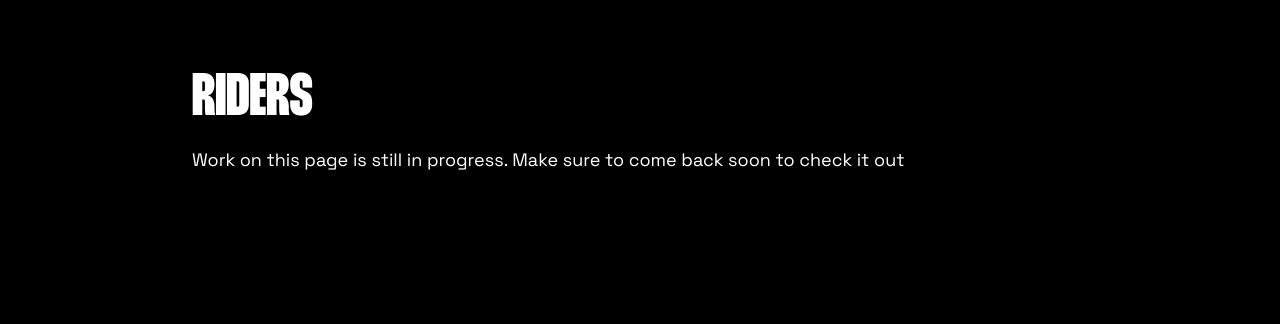
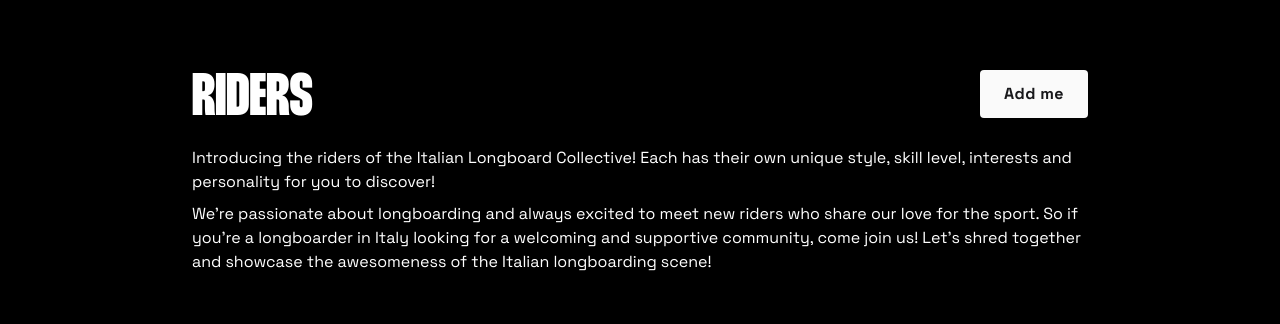
Before and after one commit to el1f/ilc-website, a Next.js app: page /riders in a window 1280 px wide. Shown: the part 186-510 px from the top of the page. Built offline with nearby package versions, Linux system fonts and the light colour scheme.

Commit message:
feat: riders page

```diff
--- a/src/pages/riders.tsx
+++ b/src/pages/riders.tsx
@@ -1,20 +1,59 @@
+import Head from "next/head";
+import Link from "next/link";
 import React from "react";
+
+import { RiderCard } from "@/components/RiderCard";
+import RIDERS from "@/data/riders";
 
 const Riders = () => {
 	return (
-		<main>
-			<section className="px-6 py-40 md:py-64 md:px-0">
-				<header className="container max-w-4xl mx-auto">
-					<h1 className="mb-4 text-6xl font-extrabold uppercase font-display">
-						Riders
-					</h1>
-					<p className="text-lg">
-						Work on this page is still in progress. Make sure to come back soon
-						to check it out
+		<>
+			<Head>
+				<title>ILC • Riders</title>
+			</Head>
+			<div className="px-6 py-40 md:py-64">
+				<header className="container max-w-4xl mx-auto mb-16">
+					<div className="flex justify-between">
+						<h1 className="mb-4 text-6xl font-extrabold uppercase font-display">
+							Riders
+						</h1>
+
+						<Link
+							href="https://ig.me/m/italianlongboardcollective"
+							target="_blank"
+						>
+							<button className="h-12 px-6 font-bold tracking-wide rounded bg-zinc-50 hover:bg-zinc-200 text-zinc-900">
+								Add me
+							</button>
+						</Link>
+					</div>
+					<p className="mb-2">
+						Introducing the riders of the Italian Longboard Collective! Each has
+						their own unique style, skill level, interests and personality for
+						you to discover!
+					</p>
+					<p>
+						We're passionate about longboarding and always excited to meet new
+						riders who share our love for the sport. So if you're a longboarder
+						in Italy looking for a welcoming and supportive community, come join
+						us! Let's shred together and showcase the awesomeness of the Italian
+						longboarding scene!
 					</p>
 				</header>
-			</section>
-		</main>
+
+				<main className="container grid max-w-5xl grid-cols-1 gap-8 mx-auto justify-items-center sm:grid-cols-2 lg:grid-cols-3">
+					{RIDERS.map((rider) => (
+						// <motion.div>
+						<RiderCard
+							image={rider.image}
+							name={rider.name}
+							city={rider.city}
+						/>
+						// </motion.div>
+					))}
+				</main>
+			</div>
+		</>
 	);
 };
 
```
